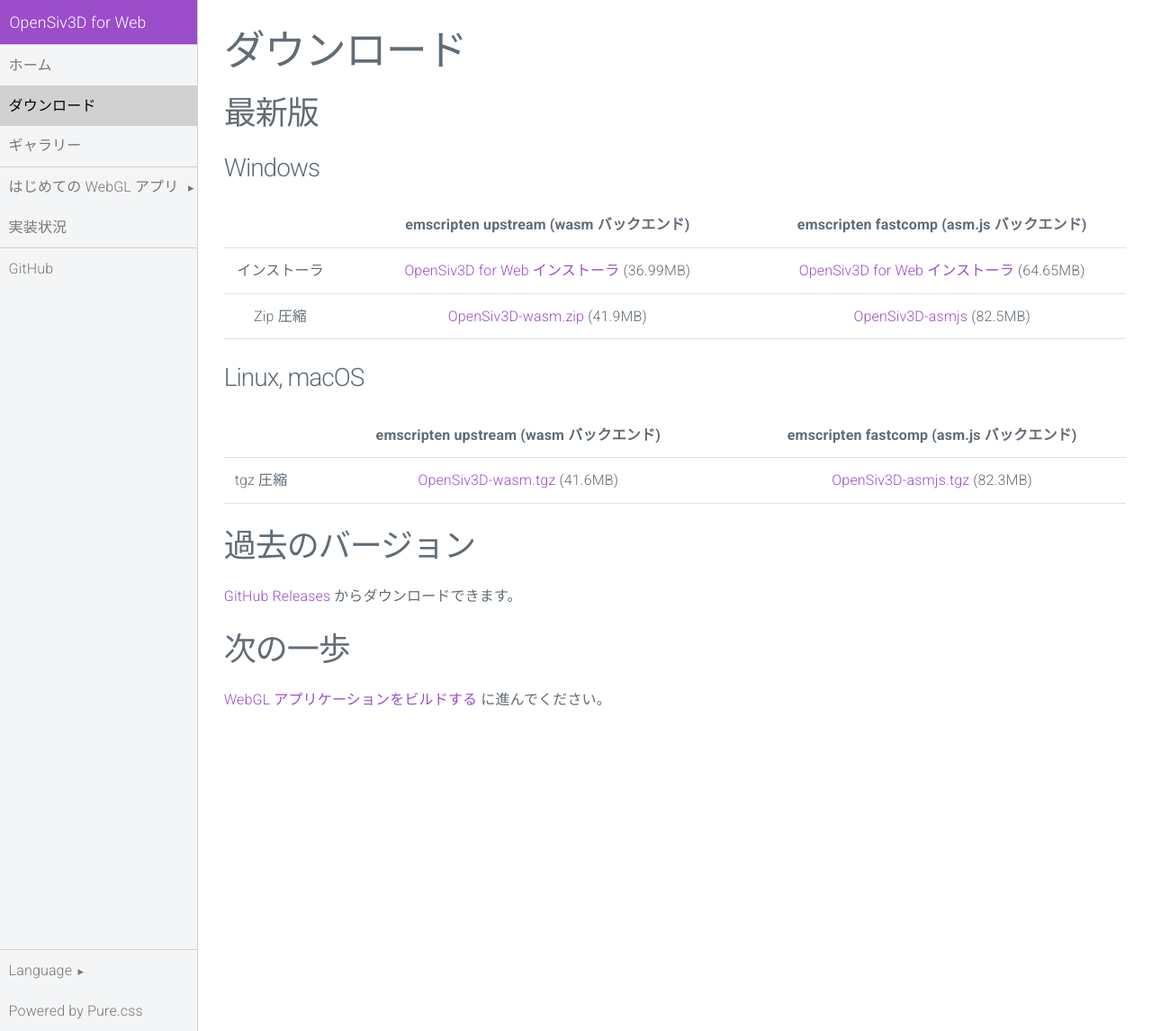
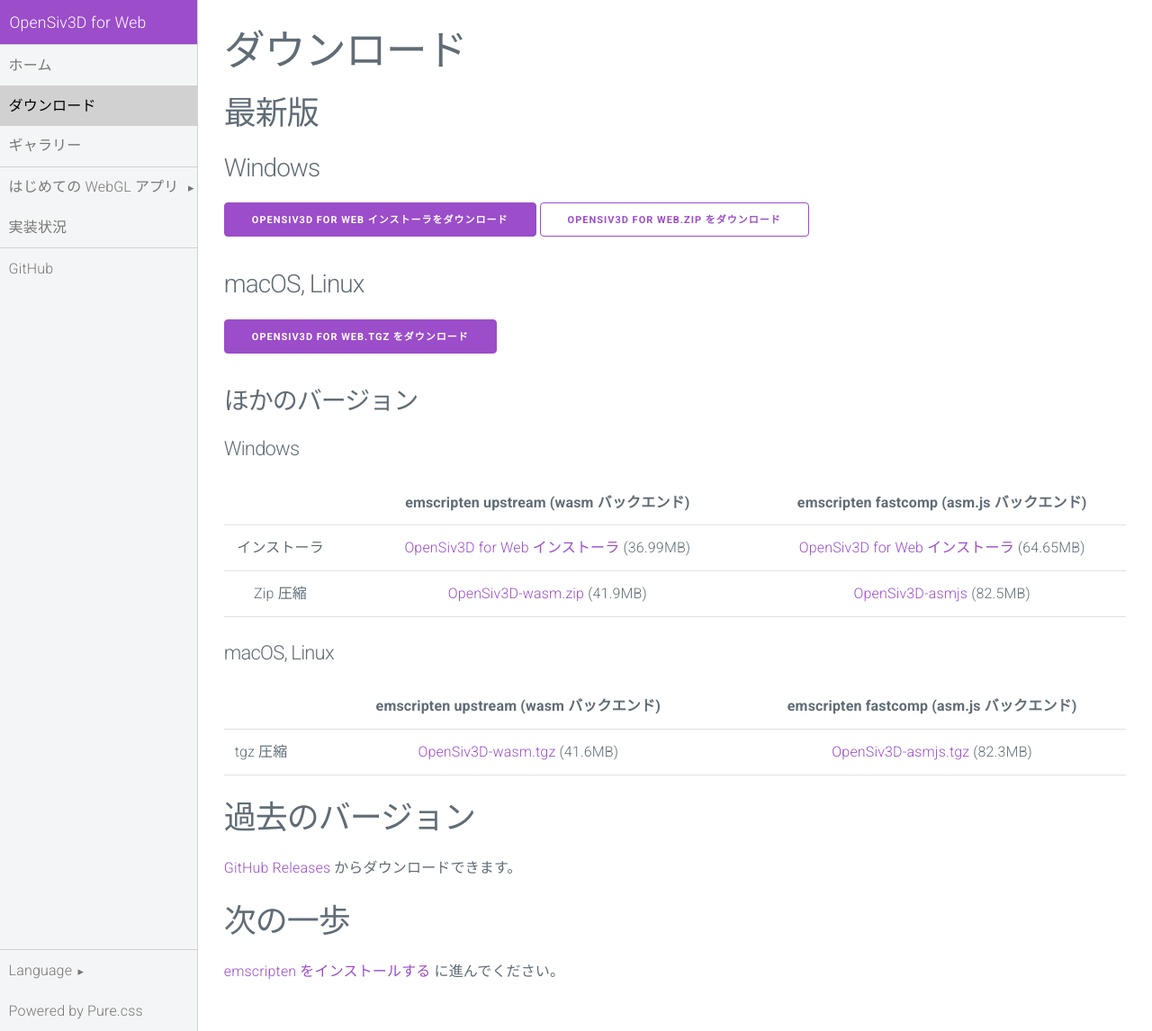
Before and after one commit to nokotan/OpenSiv3DWebPage, a Jekyll site: the page built from ja/pages/download.md, in a window 1280 px wide and 1146 px high. Shown: the whole window at 90% size. Built offline with Jekyll 4.4.1, drawn with Linux system fonts in a browser that asks for light colours; nearby versions of some CDN libraries.

```diff
--- a/_data/ja/nav.yml
+++ b/_data/ja/nav.yml
@@ -11,8 +11,6 @@
   url: /ja/building
   new-group: true
   children:
-    - title: はじめる
-      url: /ja/building/get-opensiv3d-web
     - title: Emscripten をダウンロードする
       url: /ja/building/get-emscripten
     - title: Visual Studio Code のセットアップ
--- a/_data/nav.yml
+++ b/_data/nav.yml
@@ -11,8 +11,6 @@
   url: /building
   new-group: true
   children:
-    - title: Getting Started
-      url: /building/get-opensiv3d-web
     - title: Install Emscripten
       url: /building/get-emscripten
     - title: Setup Visual Studio Code
--- a/ja/pages/download.md
+++ b/ja/pages/download.md
@@ -8,12 +8,23 @@ permalink: /ja/download
 
 ### Windows
 
+{% include button.html url="//github.com/nokotan/OpenSiv3D/releases/download/v0.4.3.3-web/OpenSiv3D.0.4.3.Web.exe" text="OpenSiv3D for Web インストーラをダウンロード" %}
+{% include outline-button.html url="//github.com/nokotan/OpenSiv3D/releases/download/v0.4.3.3-web/OpenSiv3D-wasm.zip" text="OpenSiv3D for Web.zip をダウンロード" %}
+
+### macOS, Linux
+
+{% include button.html url="//github.com/nokotan/OpenSiv3D/releases/download/v0.4.3.3-web/OpenSiv3D-wasm.tgz" text="OpenSiv3D for Web.tgz をダウンロード" %}
+
+### ほかのバージョン
+
+#### Windows
+
 | | emscripten upstream (wasm バックエンド) | emscripten fastcomp (asm.js バックエンド) |
 | :--: | :--: | :--: |
 | インストーラ | [OpenSiv3D for Web インストーラ](https://github.com/nokotan/OpenSiv3D/releases/download/v0.4.3.3-web/OpenSiv3D.0.4.3.Web.exe) (36.99MB) | [OpenSiv3D for Web インストーラ](https://github.com/nokotan/OpenSiv3D/releases/download/v0.4.3.3-web/OpenSiv3D.0.4.3.Web-asmjs.exe) (64.65MB) |
 | Zip 圧縮 | [OpenSiv3D-wasm.zip](https://github.com/nokotan/OpenSiv3D/releases/download/v0.4.3.3-web/OpenSiv3D-wasm.zip) (41.9MB) |  [OpenSiv3D-asmjs](https://github.com/nokotan/OpenSiv3D/releases/download/v0.4.3.3-web/OpenSiv3D-asmjs.zip) (82.5MB) |
 
-### Linux, macOS
+#### macOS, Linux
 
 | | emscripten upstream (wasm バックエンド) | emscripten fastcomp (asm.js バックエンド) |
 | :--: | :--: | :--: |
@@ -25,4 +36,4 @@ permalink: /ja/download
 
 ## 次の一歩
 
-[WebGL アプリケーションをビルドする](/building) に進んでください。
+[emscripten をインストールする](building/get-emscripten) に進んでください。
```
Also changed, not shown: pages/building/get-opensiv3d-web.md (deleted, +0 -26 lines), pages/download.md (+13 -2 lines), 2 other files.
